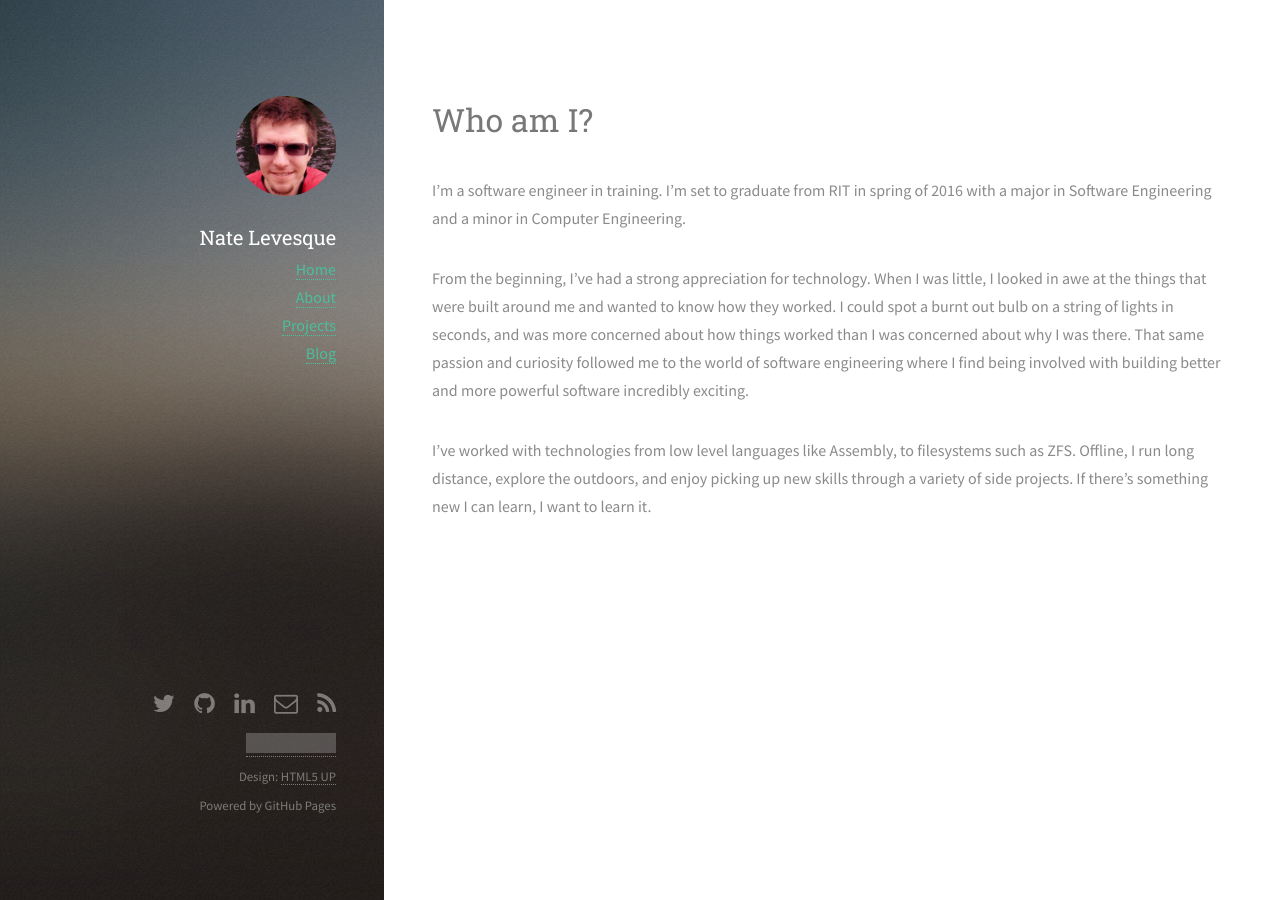
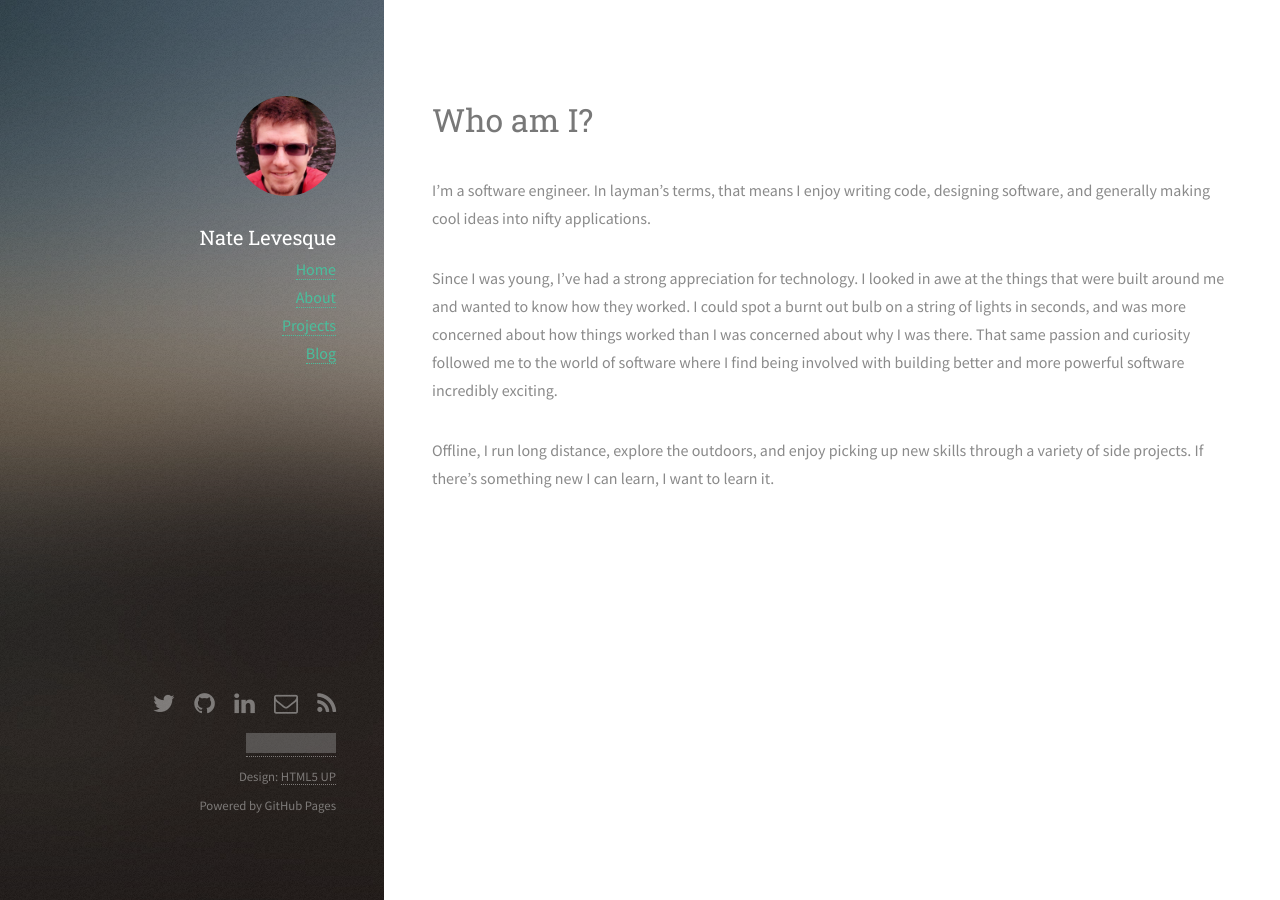
Before and after one commit to thenaterhood/thenaterhood.github.io, a Jekyll site: the page built from index.md, in a window 1280 px wide. Built offline with Jekyll 4.4.1, drawn with Linux system fonts in a browser that asks for light colours; grey boxes are pictures that could not be loaded.

Commit message:
Revise index page writeup

```diff
--- a/index.md
+++ b/index.md
@@ -5,8 +5,17 @@ layout: strata
 
 # Who am I?
 
-I'm a software engineer in training. I'm set to graduate from RIT in spring of 2016 with a major in Software Engineering and a minor in Computer Engineering.
+I'm a software engineer. In layman's terms, that means I enjoy writing code,
+designing software, and generally making cool ideas into nifty applications.
 
-From the beginning, I've had a strong appreciation for technology. When I was little, I looked in awe at the things that were built around me and wanted to know how they worked. I could spot a burnt out bulb on a string of lights in seconds, and was more concerned about how things worked than I was concerned about why I was there. That same passion and curiosity followed me to the world of software engineering where I find being involved with building better and more powerful software incredibly exciting.
+Since I was young, I've had a strong appreciation for technology. I looked in
+awe at the things that were built around me and wanted to know how they worked.
+I could spot a burnt out bulb on a string of lights in seconds, and was more
+concerned about how things worked than I was concerned about why I was there.
+That same passion and curiosity followed me to the world of software where I
+find being involved with building better and more powerful software incredibly
+exciting.
 
-I’ve worked with technologies from low level languages like Assembly, to filesystems such as ZFS. Offline, I run long distance, explore the outdoors, and enjoy picking up new skills through a variety of side projects. If there’s something new I can learn, I want to learn it.
+Offline, I run long distance, explore the outdoors, and enjoy picking up new
+skills through a variety of side projects. If there’s something new I can
+learn, I want to learn it.
```
